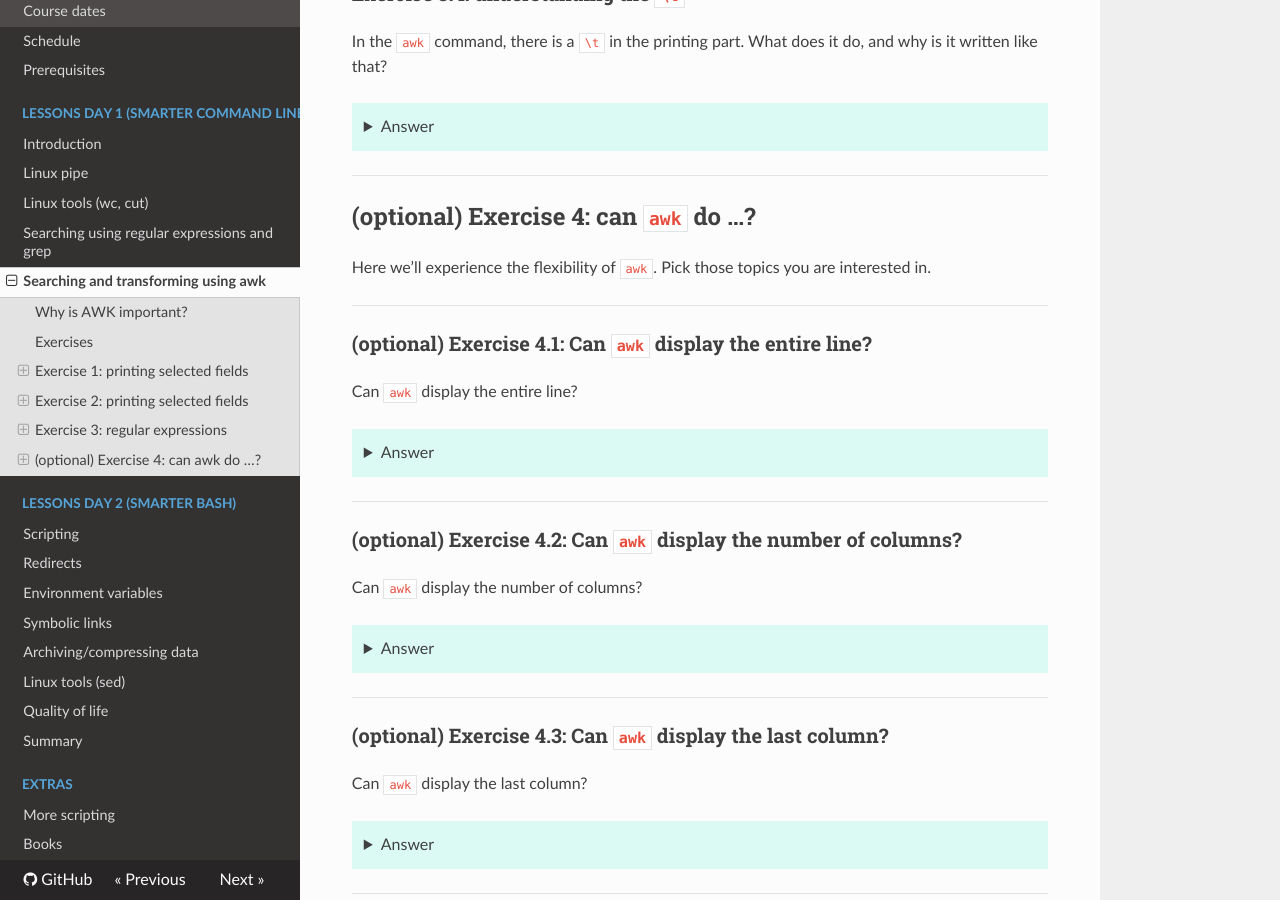
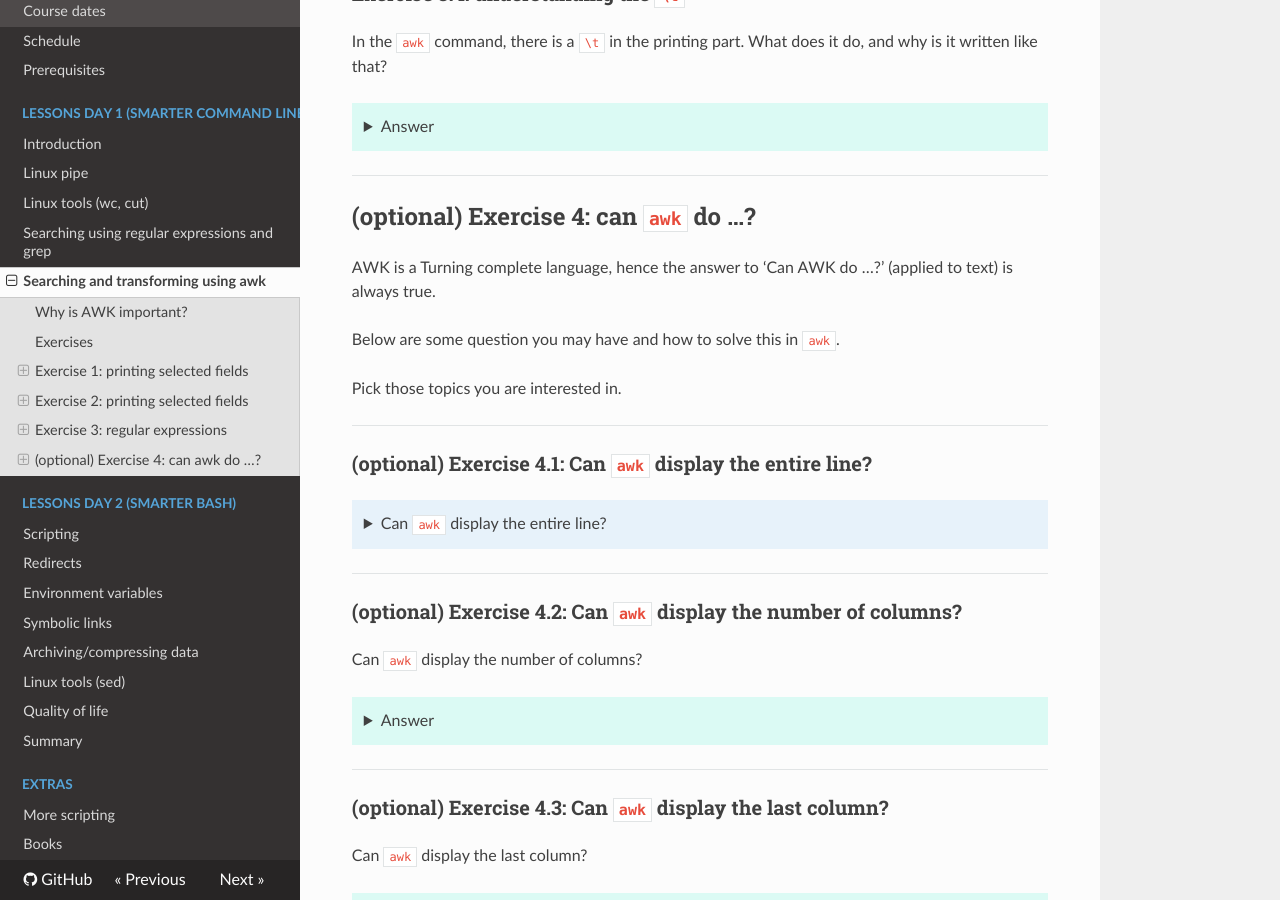
Before and after one commit to UPPMAX/linux-command-line-201, an MkDocs documentation site: the page built from docs/sessions/awk/README.md, in a window 1280 px wide and 900 px high, scrolled down 3974 px. Built offline with MkDocs 1.6.1, drawn with Linux system fonts in a browser that asks for light colours; nearby versions of some CDN libraries.

Commit message:
Put optional things in a drop-down

````diff
--- a/docs/sessions/awk/README.md
+++ b/docs/sessions/awk/README.md
@@ -525,20 +525,30 @@ part. What does it do, and why is it written like that?
 
 ## (optional) Exercise 4: can `awk` do ...?
 
-Here we'll experience the flexibility of `awk`.
+AWK is a Turning complete language,
+hence the answer to 'Can AWK do ...?'
+(applied to text)
+is always true.
+
+Below are some question you may have
+and how to solve this in `awk`.
+
 Pick those topics you are interested in.
 
 ---
 
 ### (optional) Exercise 4.1: Can `awk` display the entire line?
 
-Can `awk` display the entire line?
+??? note "Can `awk` display the entire line?"
 
-??? tip "Answer"
+    Can `awk` display the entire line?
 
-    ```bash
-    $ awk '{print $0}' file.dat
-    ```
+
+    ??? tip "Answer"
+
+        ```bash
+        $ awk '{print $0}' file.dat
+        ```
 
 ---
 
````
